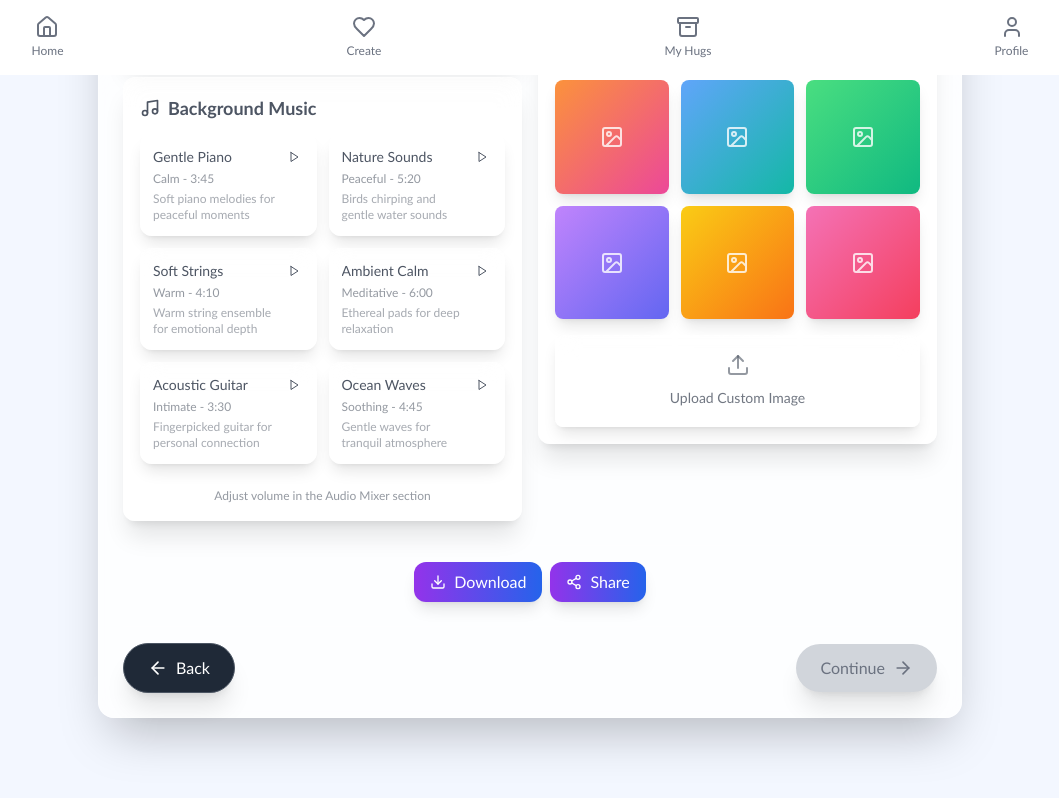
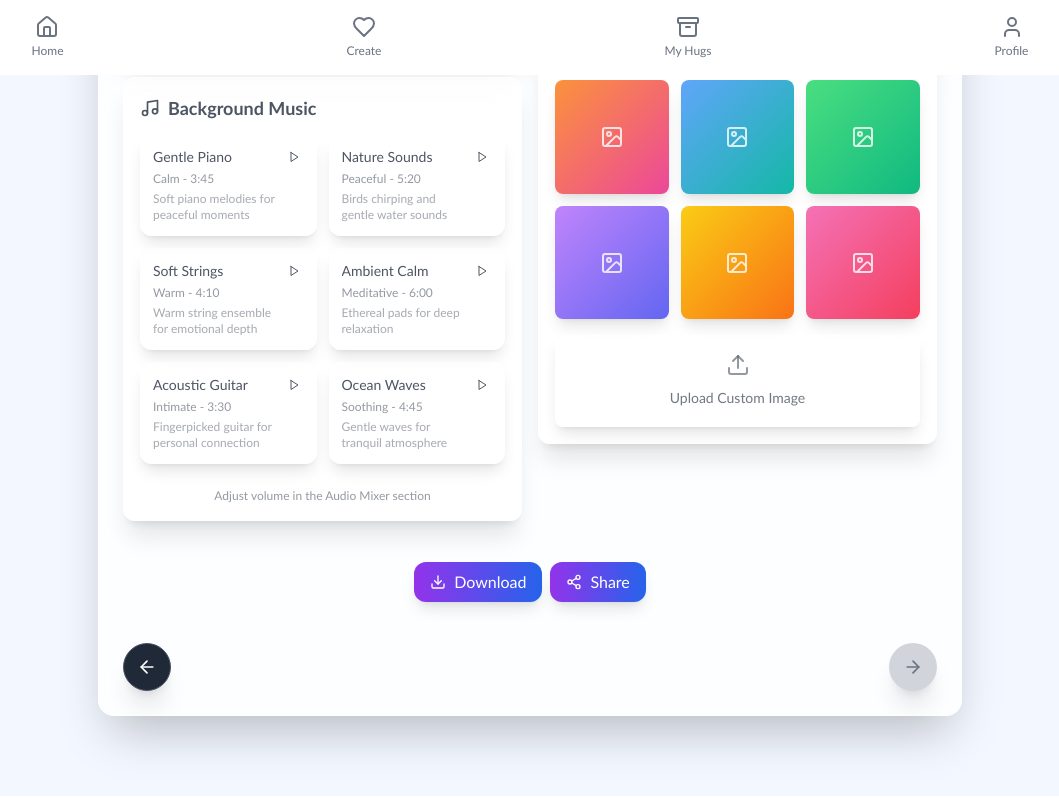
Before and after one commit to thecustomsoundarchitect/SoulLiftAudio_9, a React (Vite) app: page /audio-hug in a window 1280 px wide. Shown: the part 725-1523 px from the top of the page, without its empty margins (110-1169 px from the left). Built offline with nearby package versions, Linux system fonts and the light colour scheme.

Commit message:
Update navigation buttons to show only arrows

```diff
--- a/src/pages/AudioHugPage.tsx
+++ b/src/pages/AudioHugPage.tsx
@@ -346,23 +346,21 @@ With gratitude and love`
 
           <div className="flex justify-between items-center mt-6 pt-4 border-t border-white/30">
             <Link href="/craft">
-              <button className="flex items-center justify-center px-6 py-3 bg-gray-800 hover:bg-gray-700 text-white rounded-full transition-all duration-200 shadow-xl border border-gray-600">
-                <ArrowLeft className="w-5 h-5 mr-2" />
-                Back
+              <button className="flex items-center justify-center w-12 h-12 bg-gray-800 hover:bg-gray-700 text-white rounded-full transition-all duration-200 shadow-xl border border-gray-600">
+                <ArrowLeft className="w-5 h-5" />
               </button>
             </Link>
 
             <Link href="/my-hugs">
               <button
                 disabled={!hasAudio}
-                className={`flex items-center justify-center px-6 py-3 rounded-full font-medium transition-all duration-300 shadow-xl ${
+                className={`flex items-center justify-center w-12 h-12 rounded-full font-medium transition-all duration-300 shadow-xl ${
                   hasAudio
                     ? 'bg-gray-800 hover:bg-gray-700 text-white border border-gray-600'
                     : 'bg-gray-300 cursor-not-allowed text-gray-500'
                 }`}
               >
-                Continue
-                <ArrowLeft className="w-5 h-5 ml-2 rotate-180" />
+                <ArrowLeft className="w-5 h-5 rotate-180" />
               </button>
             </Link>
           </div>
--- a/src/pages/CraftPage.tsx
+++ b/src/pages/CraftPage.tsx
@@ -273,23 +273,21 @@ With gratitude and love`
 
           <div className="flex justify-between items-center mt-6 pt-4 border-t border-white/30">
             <Link href="/gather">
-              <button className="flex items-center justify-center px-6 py-3 bg-gray-800 hover:bg-gray-700 text-white rounded-full transition-all duration-200 shadow-xl border border-gray-600">
-                <ArrowLeft className="w-5 h-5 mr-2" />
-                Back
+              <button className="flex items-center justify-center w-12 h-12 bg-gray-800 hover:bg-gray-700 text-white rounded-full transition-all duration-200 shadow-xl border border-gray-600">
+                <ArrowLeft className="w-5 h-5" />
               </button>
             </Link>
 
             <Link href="/audio-hug">
               <button
                 disabled={!message.trim()}
-                className={`flex items-center justify-center px-6 py-3 rounded-full font-medium transition-all duration-300 shadow-xl ${
+                className={`flex items-center justify-center w-12 h-12 rounded-full font-medium transition-all duration-300 shadow-xl ${
                   message.trim()
                     ? 'bg-gray-800 hover:bg-gray-700 text-white border border-gray-600'
                     : 'bg-gray-300 cursor-not-allowed text-gray-500'
                 }`}
               >
-                Continue
-                <ArrowLeft className="w-5 h-5 ml-2 rotate-180" />
+                <ArrowLeft className="w-5 h-5 rotate-180" />
               </button>
             </Link>
           </div>
--- a/src/pages/DefinePage.tsx
+++ b/src/pages/DefinePage.tsx
@@ -307,19 +307,17 @@ export default function DefinePage() {
 
           <div className="flex justify-between items-center mt-6 pt-4 border-t border-white/30">
             <Link href="/">
-              <button className="flex items-center justify-center px-6 py-3 bg-gray-800 hover:bg-gray-700 text-white rounded-full transition-all duration-200 shadow-xl border border-gray-600">
-                <ArrowLeft className="w-5 h-5 mr-2" />
-                Back
+              <button className="flex items-center justify-center w-12 h-12 bg-gray-800 hover:bg-gray-700 text-white rounded-full transition-all duration-200 shadow-xl border border-gray-600">
+                <ArrowLeft className="w-5 h-5" />
               </button>
             </Link>
 
             <Link href="/gather">
               <button
                 onClick={handleContinue}
-                className="flex items-center justify-center px-6 py-3 rounded-full font-medium transition-all duration-300 shadow-xl bg-gray-800 hover:bg-gray-700 text-white border border-gray-600"
+                className="flex items-center justify-center w-12 h-12 rounded-full font-medium transition-all duration-300 shadow-xl bg-gray-800 hover:bg-gray-700 text-white border border-gray-600"
               >
-                Continue
-                <ArrowRight className="w-5 h-5 ml-2" />
+                <ArrowRight className="w-5 h-5" />
               </button>
             </Link>
           </div>
--- a/src/pages/GatherPage.tsx
+++ b/src/pages/GatherPage.tsx
@@ -220,23 +220,21 @@ export default function GatherPage() {
 
         <div className="flex justify-between items-center mt-6">
           <Link href="/define">
-            <button className="flex items-center justify-center px-6 py-3 bg-gray-800 hover:bg-gray-700 text-white rounded-full transition-all duration-200 shadow-xl border border-gray-600">
-              <ArrowLeft className="w-5 h-5 mr-2" />
-              Back
+            <button className="flex items-center justify-center w-12 h-12 bg-gray-800 hover:bg-gray-700 text-white rounded-full transition-all duration-200 shadow-xl border border-gray-600">
+              <ArrowLeft className="w-5 h-5" />
             </button>
           </Link>
 
           <Link href="/craft">
             <button
               disabled={!canProceed}
-              className={`flex items-center justify-center px-6 py-3 rounded-full font-medium transition-all duration-300 shadow-xl ${
+              className={`flex items-center justify-center w-12 h-12 rounded-full font-medium transition-all duration-300 shadow-xl ${
                 canProceed
                   ? 'bg-gray-800 hover:bg-gray-700 text-white border border-gray-600'
                   : 'bg-gray-300 cursor-not-allowed text-gray-500'
               }`}
             >
-              Continue
-              <ArrowRight className="w-5 h-5 ml-2" />
+              <ArrowRight className="w-5 h-5" />
             </button>
           </Link>
         </div>
```
